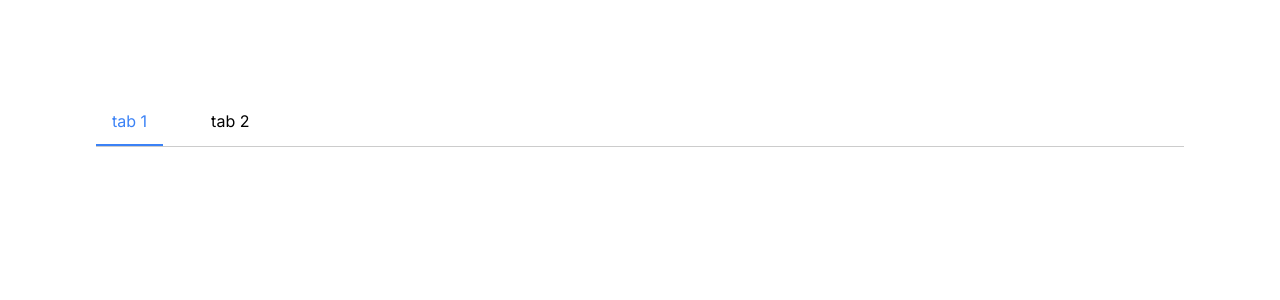
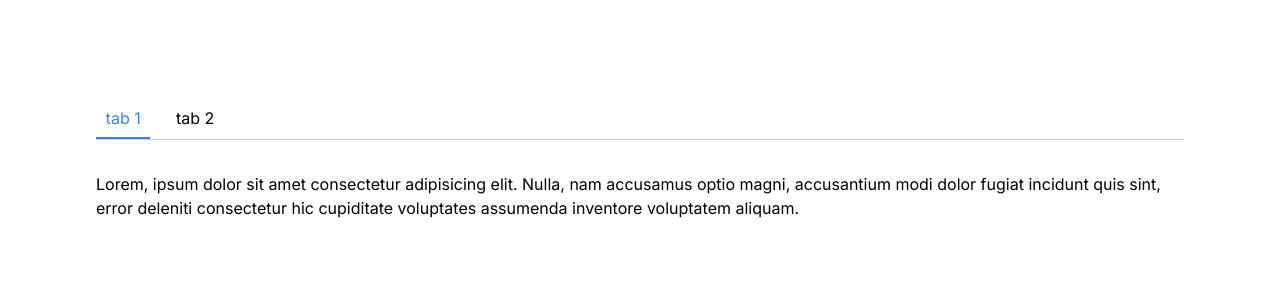
Before and after one commit to Bas-Shiekh/Tabs-component-task, a Next.js app: page / in a window 1280 px wide. Shown: the top 300 px of the page. Built offline with nearby package versions, Linux system fonts and the light colour scheme.

Commit message:
handled content container relates #2

```diff
--- a/app/Components/TabButton.tsx
+++ b/app/Components/TabButton.tsx
@@ -2,25 +2,25 @@
 
 interface TabButtonProps {
   isActive: boolean;
-  key: string;
+  keyElement: string;
   label: string;
   onClick: () => void;
 }
 
 const TabButton: React.FC<TabButtonProps> = ({
   isActive,
-  key,
+  keyElement,
   label,
   onClick,
 }) => {
   return (
     <button
       type="button"
-      key={key}
+      key={keyElement}
       onClick={onClick}
       className={`
-            px-[1rem]
-            py-[0.8rem]
+            px-[0.6rem]
+            py-[0.6rem]
             relative
             transition
             before:absolute
--- a/app/Components/Tabs.tsx
+++ b/app/Components/Tabs.tsx
@@ -22,15 +22,22 @@ const Tabs: React.FC<TabsProps> = ({ items, defaultActiveKey }) => {
 
   return (
     <>
-      <div className="flex w-full items-center gap-8 border-b border-b-[#cccccc]">
+      <div className="flex w-full items-center gap-4 border-b border-b-[#cccccc]">
         {items?.map((item) => (
           <TabButton
             isActive={item.key === active ? true : false}
             key={item.key}
+            keyElement={item.key}
             onClick={() => handleTabClick(item.key)}
             label={item.label}
           />
         ))}
+      </div>
+      <div className="flex w-full items-center gap-8 mt-8">
+        {items?.map((item) => {
+          if (item.key !== active) return;
+          return <div key={item.key}>{item.children}</div>;
+        })}
       </div>
     </>
   );
--- a/app/layout.tsx
+++ b/app/layout.tsx
@@ -5,7 +5,7 @@ import { Inter } from 'next/font/google'
 const inter = Inter({ subsets: ['latin'] })
 
 export const metadata: Metadata = {
-  title: 'Create Next App',
+  title: 'tindo task',
   description: 'Generated by create next app',
 }
 
```
Also changed, not shown: app/Components/Content.tsx (added).
